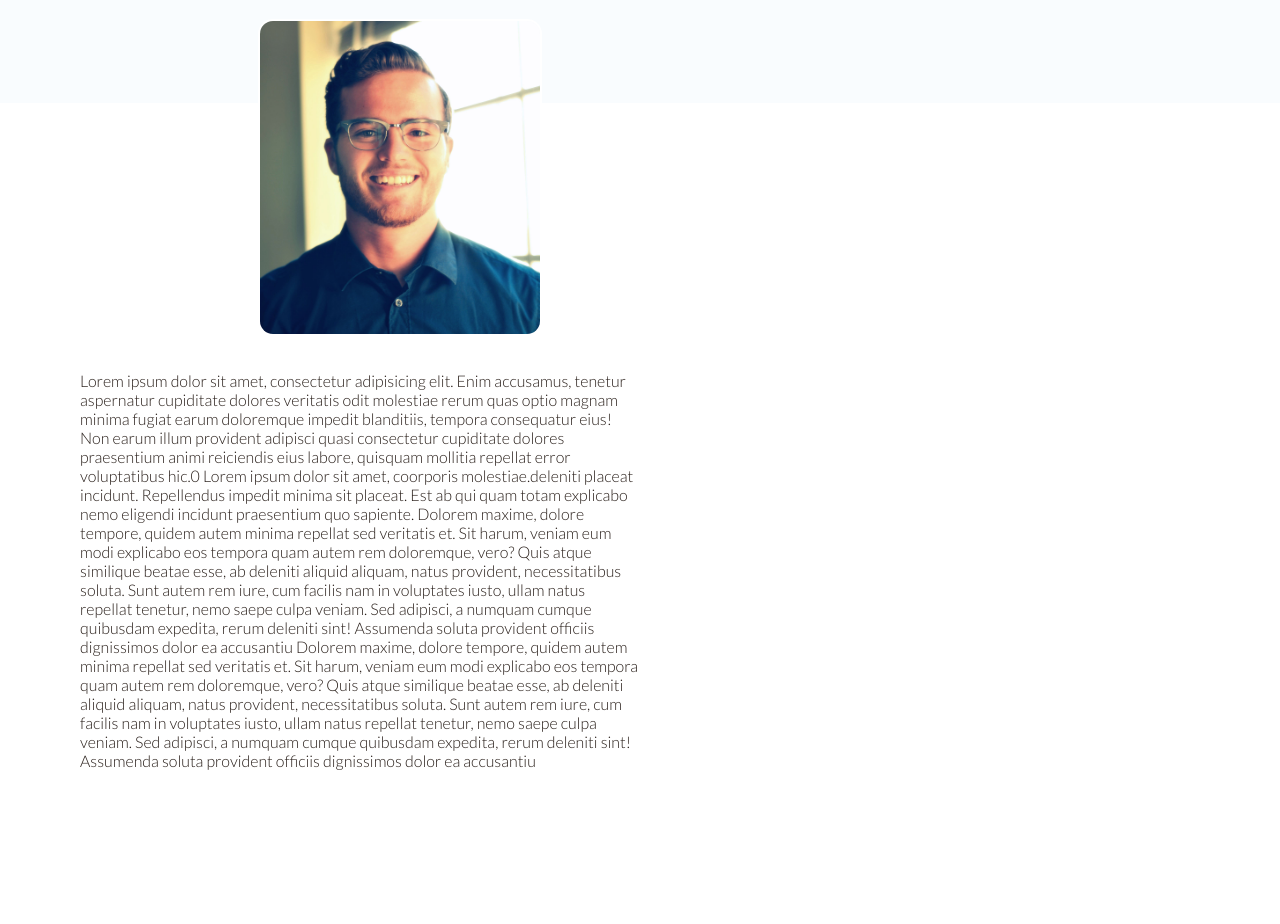
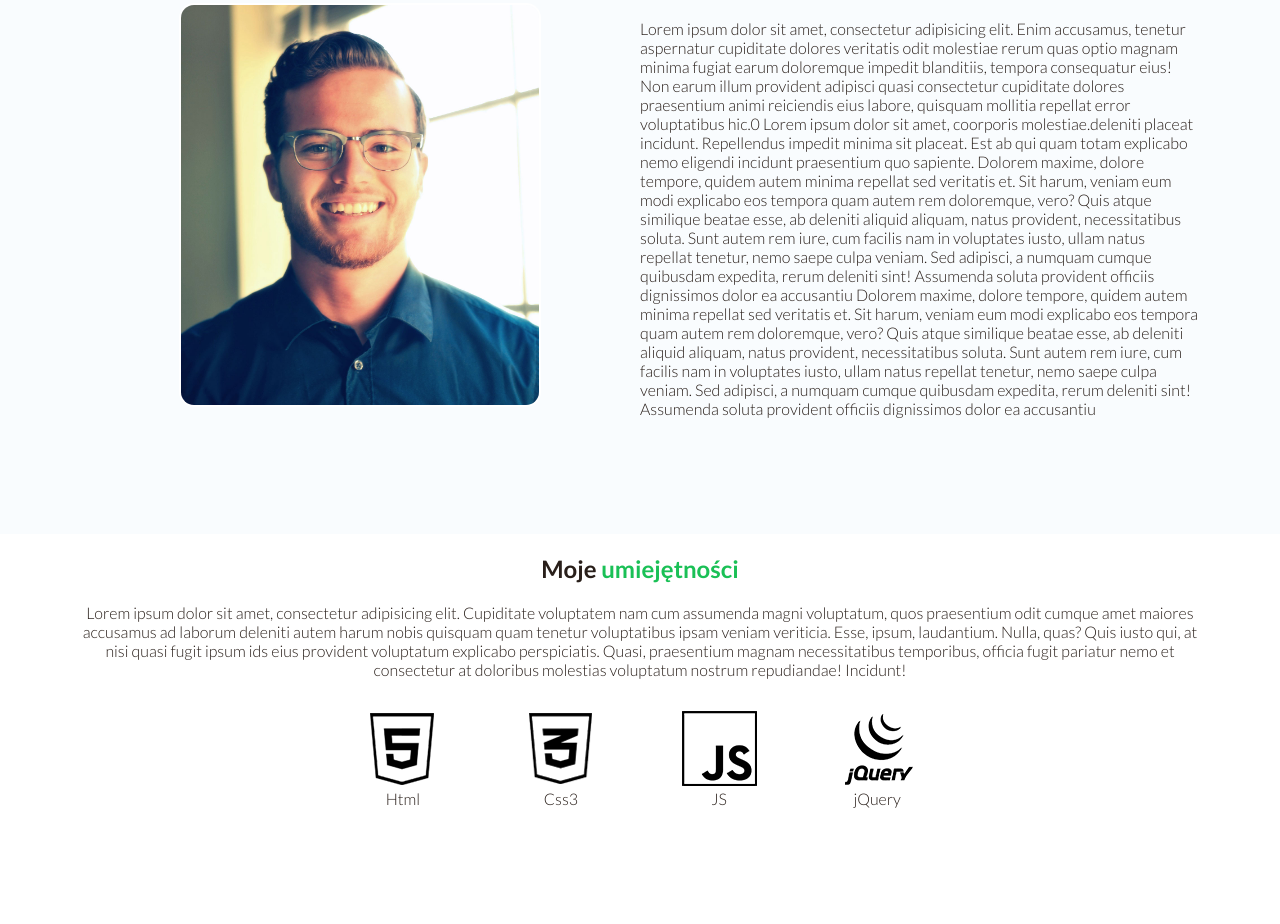
Before and after one commit to joannakowal10/joannakowal10.github.io, a plain HTML site: page warsztaty/portfolio/index.html in a window 1280 px wide. Shown: the part 666-1590 px from the top of the page. Before the commit the page ends 1452 px from the top, so only its background shows below. Drawn offline with Linux system fonts and the light colour scheme.

Commit message:
umiejetnosci

```diff
--- a/warsztaty/portfolio/css/style.css
+++ b/warsztaty/portfolio/css/style.css
@@ -57,7 +57,7 @@ nav ul li a:hover {
     color: #291f1a;
 }
 
-
+/*NAVIGATION STOP*/
 /*header*/
 #main-header {
     background-image: url(../img/header-background.jpg);
@@ -90,11 +90,13 @@ nav ul li a:hover {
     margin: 0px;
 
 }
+/*HEADER STOP*/
 
 /*section about start*/
 
 #about {
     background-color: #f9fcfe;
+    overflow: hidden;
 
 }
 
@@ -102,13 +104,13 @@ nav ul li a:hover {
     width: 50%;
     float: left;
     text-align: center;
-
+    margin: 0px;
 
 }
 
 #about figure img {
     max-height: 400px;
-    max-width: 50%;
+    max-width: 100%;
     border: 2px solid #fff;
     border-radius: 15px;
 
@@ -116,7 +118,14 @@ nav ul li a:hover {
 #about article {
     width: 50%;
     float: left;
-    display: block;
 
 }
 /*section about stop*/
+#skills p, #skills .skills-icons {
+    text-align: center;
+}
+
+  #skills .skills-icons .skills-icons-item {
+    display: inline-block;
+
+}
--- a/warsztaty/portfolio/index.html
+++ b/warsztaty/portfolio/index.html
@@ -36,7 +36,7 @@
     </header>
     <!--HEADER STOP-->
 
-      <!--SECTION START-->
+      <!--ABOUT-->
      <section id="about">
          <h2>O <span>mnie</span></h2>
          <figure><img src="img/jan-nowak.jpg" alt="Jan kowalski"></figure>
@@ -47,7 +47,24 @@
      </section>
 
 
-      <!--SECTION STOP-->
+      <!--ABOUT STOP-->
+
+
+<!--  SKILLS    -->
+<section id="skills">
+    <h2>Moje <span>umiejętności</span></h2>
+    <p>Lorem ipsum dolor sit amet, consectetur adipisicing elit. Cupiditate voluptatem nam cum assumenda magni voluptatum, quos praesentium odit cumque amet maiores accusamus ad laborum deleniti autem harum nobis quisquam quam tenetur voluptatibus ipsam veniam veriticia. Esse, ipsum, laudantium. Nulla, quas? Quis iusto qui, at nisi quasi fugit ipsum ids eius provident voluptatum explicabo perspiciatis. Quasi, praesentium magnam necessitatibus temporibus, officia fugit pariatur nemo et consectetur at doloribus molestias voluptatum nostrum repudiandae! Incidunt!</p>
+    <div class="skills-icons">
+        <figure class="skills-icons-item"><img src="icons/html5.png" alt="html"><figcaption>Html</figcaption></figure>
+
+        <figure class="skills-icons-item"><img src="icons/css3.png" alt="css"> <figcaption>Css3</figcaption></figure>
+
+        <figure class="skills-icons-item"><img src="icons/js.png" alt="js"><figcaption>JS</figcaption></figure>
+
+        <figure class="skills-icons-item"><img src="icons/jquery.png" alt="jquery"><figcaption>jQuery</figcaption></figure>
+
+    </div>
+</section>
 
 
 
```
